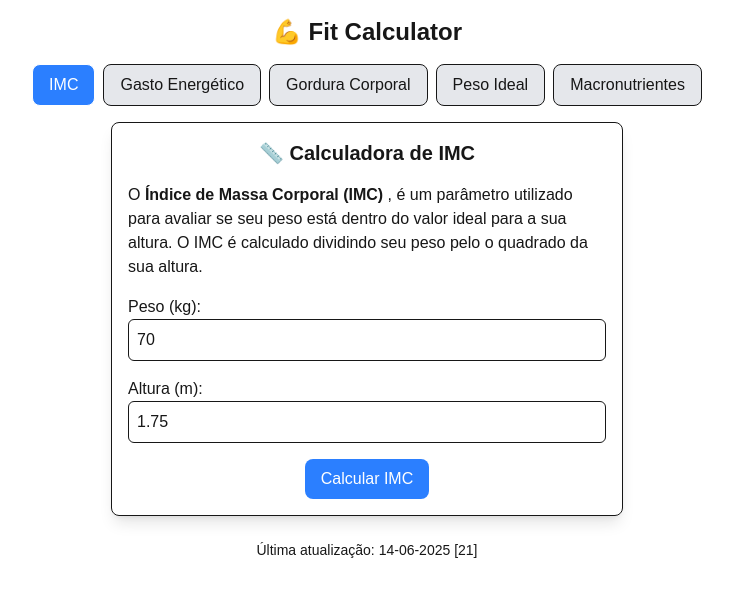
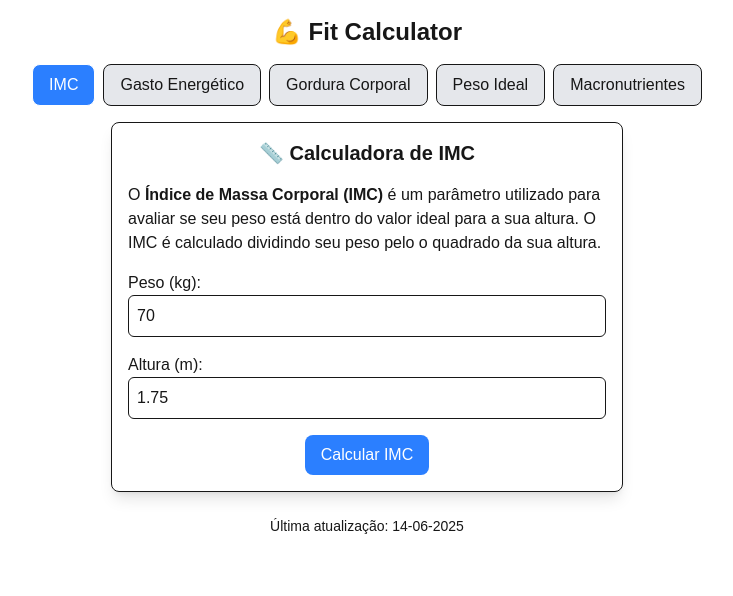
Before and after one commit to Charamba/FitCalculator, a Next.js app: page / in a window 1280 px wide. Shown: the top 596 px of the page, without its empty margins (273-1006 px from the left). Built offline with nearby package versions, Linux system fonts and the light colour scheme.

Commit message:
Update page.js [22]

```diff
--- a/src/app/page.js
+++ b/src/app/page.js
@@ -33,7 +33,7 @@
       <div className="w-full max-w-lg">{tab === "Peso Ideal" && <CalculadoraPesoIdeal />}</div>
       <div className="w-full max-w-lg">{tab === "Macronutrientes" && <CalculadoraMacronutrientes />}</div>
       <br></br>
-      <p className="text-sm"> Última atualização: 14-06-2025 [21] </p>
+      <p className="text-sm"> Última atualização: 14-06-2025 </p>
     </div>
   );
 }
@@ -64,7 +64,7 @@
       <h2 className="text-xl font-bold">📏 Calculadora de IMC</h2>
       {/* <p className="text-xl"> */}
       <p>
-        O <strong>Índice de Massa Corporal (IMC) </strong>, é um parâmetro utilizado para avaliar se seu peso está dentro do valor ideal para a sua altura. O IMC é calculado dividindo seu peso pelo o quadrado da sua altura.
+        O <strong>Índice de Massa Corporal (IMC) </strong> é um parâmetro utilizado para avaliar se seu peso está dentro do valor ideal para a sua altura. O IMC é calculado dividindo seu peso pelo o quadrado da sua altura.
       </p>
       <div className="flex flex-col w-full">
         <label>Peso (kg):</label>
```
